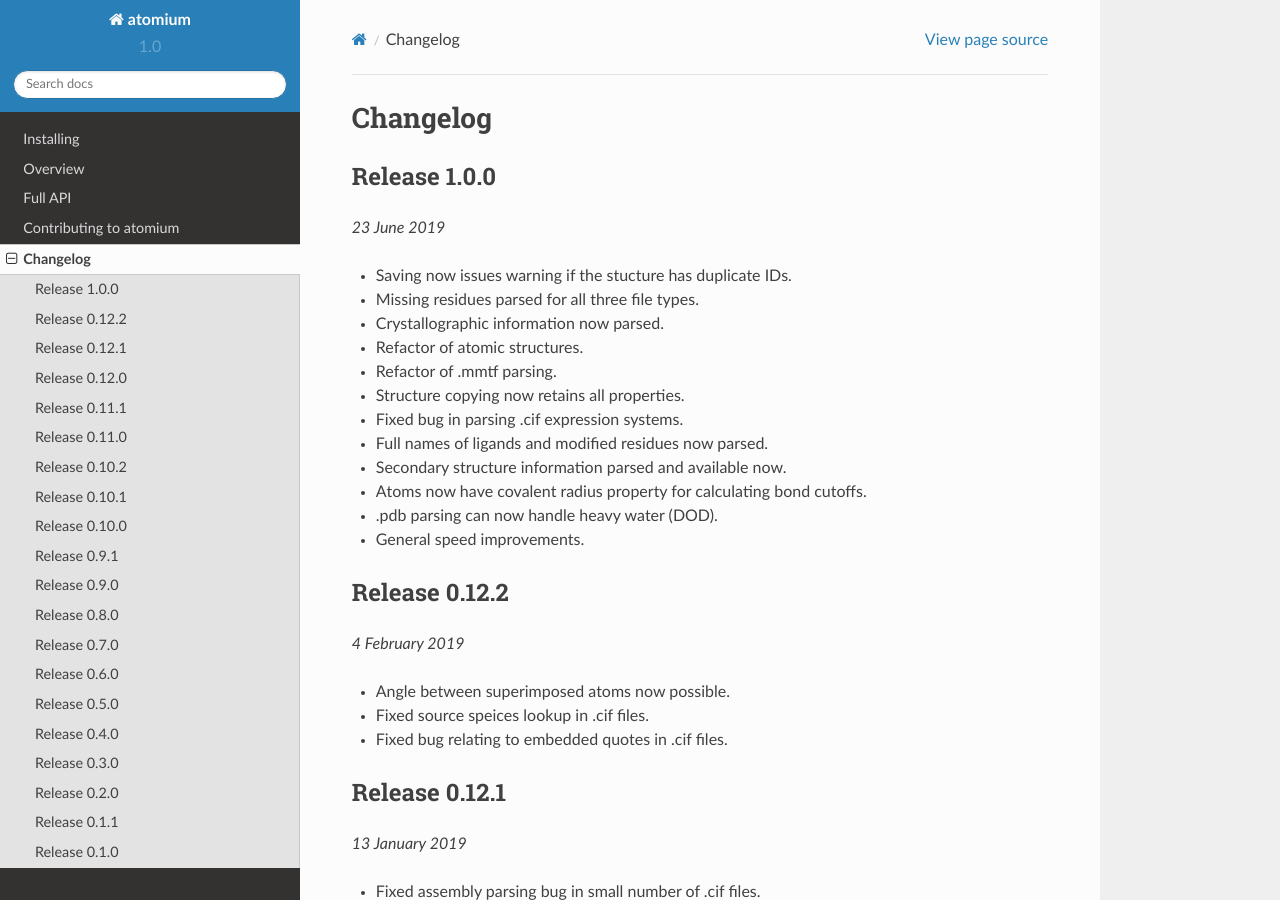
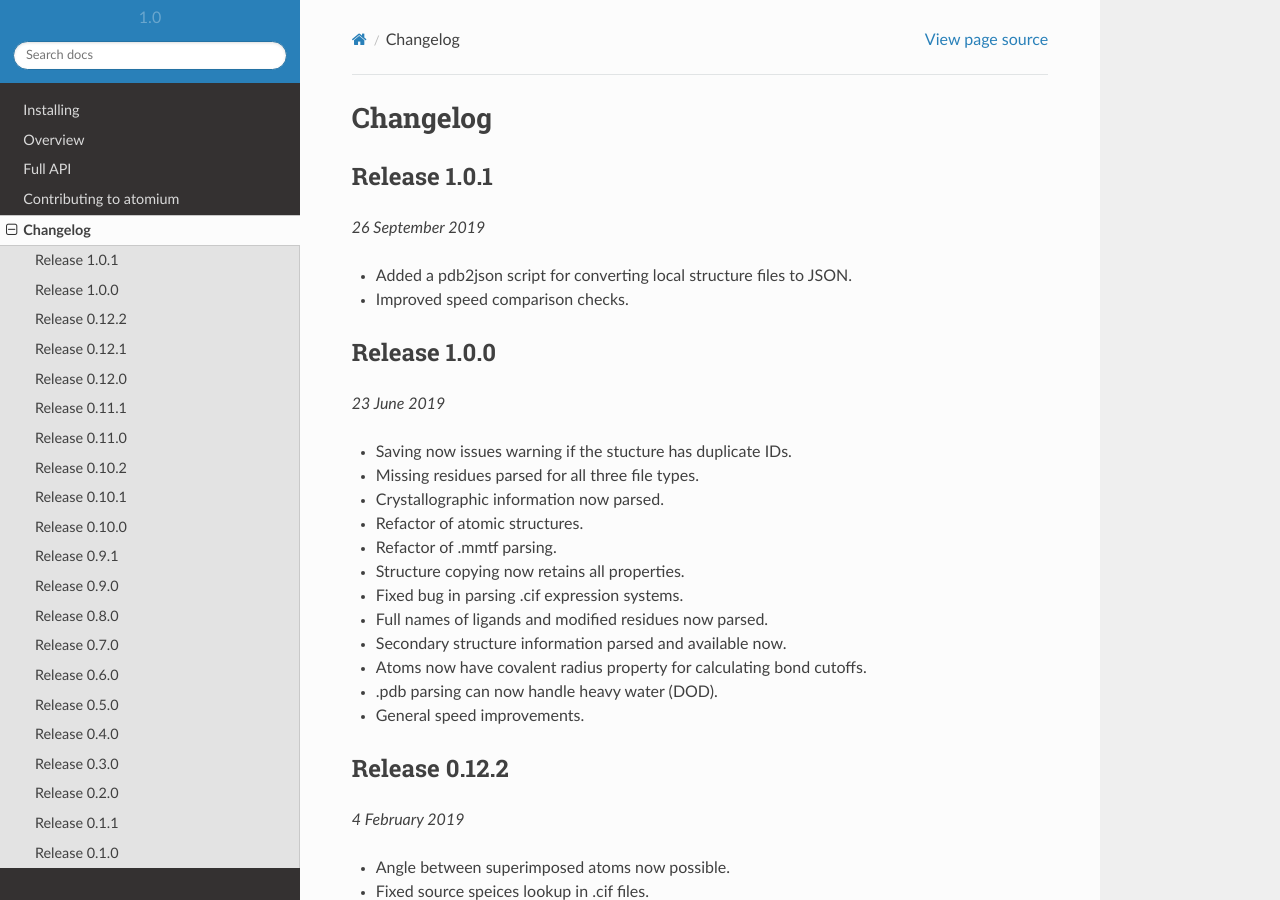
Before and after one commit to samirelanduk/atomium, a Sphinx documentation site: the page built from docs/source/changelog.rst, in a window 1280 px wide and 900 px high. Built offline with Sphinx 7.4.7 and the Read the Docs theme 2.0.0, drawn with Linux system fonts in a browser that asks for light colours.

Commit message:
Update docs for 1.0.1

```diff
--- a/docs/source/changelog.rst
+++ b/docs/source/changelog.rst
@@ -1,5 +1,14 @@
 Changelog
 ---------
+
+Release 1.0.1
+~~~~~~~~~~~~~
+
+`26 September 2019`
+
+* Added a pdb2json script for converting local structure files to JSON.
+* Improved speed comparison checks.
+
 
 Release 1.0.0
 ~~~~~~~~~~~~~
```
